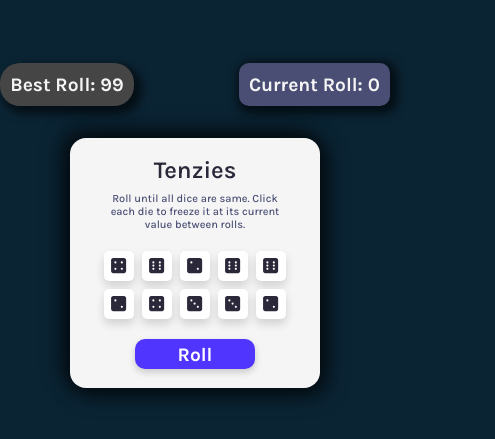
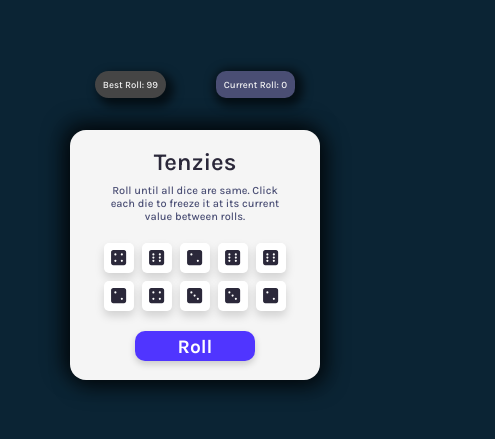
Before and after one commit to JuJu2181/React-Projects, a React (Create React App) app in the folder tenzies-game/: page / in a window 390 px wide. Shown: the part 213-652 px from the top of the page, 495 px wide, since content can reach past the window. Built offline with nearby package versions, Linux system fonts and the light colour scheme.

Commit message:
docs: Completed and succesfully deployed the app

```diff
--- a/tenzies-game/src/assets/css/index.css
+++ b/tenzies-game/src/assets/css/index.css
@@ -21,11 +21,11 @@
 
 .main-wrapper{
     display: flex;
+    width: 100vw;
+    height: 100vh;
     flex-direction: column;
     justify-content: center;
     align-items: center;
-    width: 100vw;
-    height: 100vh;
 }
 
 main{
@@ -195,6 +195,24 @@ main{
         height: 60px;
         font-size: 25px;
     }
+
+    .best{
+        padding: 10px;
+        font-size: 1rem;
+        font-weight: 600;
+    }
+
+    .current{
+        padding: 10px;
+        font-size: 1rem;
+        font-weight: 600;
+    }
+
+    .won-title{
+        background-color: inherit;
+        margin-top: 4px;
+        font-weight: 700;
+    }
 }
 
 @media screen and (max-width: 500px) {
@@ -230,6 +248,28 @@ main{
         width: 140px;
         height: 45px;
         font-size: 1.4rem;
+        font-weight: 700;
+    }
+
+    .scores{
+        width: 400px;
+    }
+
+    .best{
+        padding: 8px;
+        font-size: 0.8rem;
+        font-weight: 500;
+    }
+
+    .current{
+        padding: 8px;
+        font-size: 0.8rem;
+        font-weight: 500;
+    }
+
+    .won-title{
+        background-color: inherit;
+        margin-top: 3px;
         font-weight: 700;
     }
 }
@@ -269,4 +309,25 @@ main{
         font-size: 1.2rem;
         font-weight: 700;
     }
+
+    .scores{
+        width: 300px;
+    }
+
+    .best{
+        padding: 8px;
+        font-size: 0.6rem;
+        font-weight: 500;
+    }
+
+    .current{
+        padding: 8px;
+        font-size: 0.6rem;
+        font-weight: 500;
+    }
+
+    .won-title{
+        background-color: inherit;
+        margin-top: 3px;
+    }
 }
```
Also changed, not shown: 1 other file (tests, documents, lock files or other folders).
